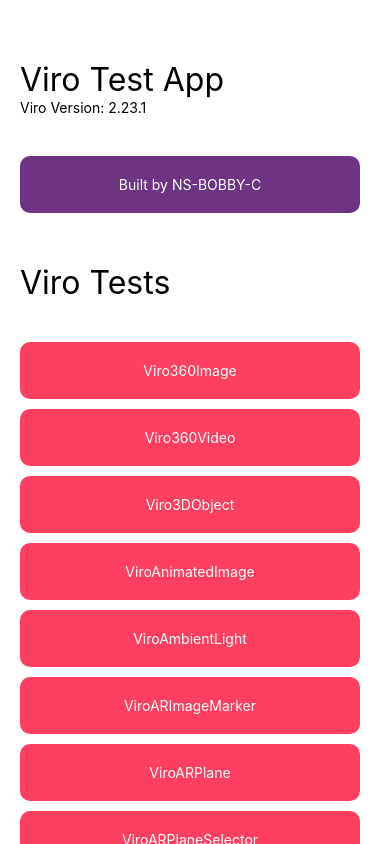
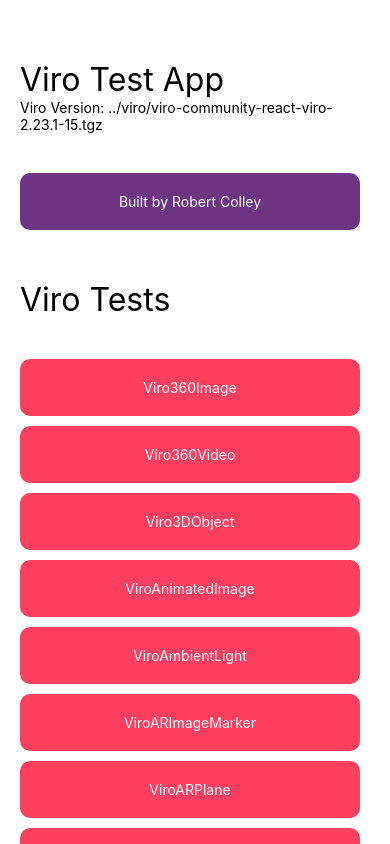
Before and after one commit to ReactVision/viro-test-bed, a React Native app: screen / in a window 390 px wide. Built offline with nearby package versions, Linux system fonts and the light colour scheme; what @viro-community/react-viro would draw is missing.

Commit message:
Update repo name
This "starter kit" has morphed into much more than just a starer kit, so it
is time to create a new one that is actually a starter kit.

```diff
--- a/App.tsx
+++ b/App.tsx
@@ -1,4 +1,4 @@
-import React, { useState } from "react";
+import React, { useEffect, useState } from "react";
 import {
   Linking,
   Pressable,
@@ -277,10 +277,12 @@ export default () => {
               </Text>
             </View>
             <Pressable
-              onPress={() => Linking.openURL("https://github.com/NS-BOBBY-C")}
+              onPress={() =>
+                Linking.openURL("https://github.com/robertjcolley")
+              }
               style={styles.bobbyButton}
             >
-              <Text style={styles.buttonText}>Built by NS-BOBBY-C</Text>
+              <Text style={styles.buttonText}>Built by Robert Colley</Text>
             </Pressable>
             {/* General Demos */}
             <View style={styles.header}>
--- a/package.json
+++ b/package.json
@@ -1,5 +1,5 @@
 {
-  "name": "expo-viro-starter-kit",
+  "name": "viro-test-bed",
   "version": "1.0.0",
   "scripts": {
     "start": "set APP_VARIANT=development&& expo start --dev-client",
@@ -10,7 +10,7 @@
     "test": "jest --watchAll"
   },
   "dependencies": {
-    "@viro-community/react-viro": "2.23.1",
+    "@viro-community/react-viro": "../viro/viro-community-react-viro-2.23.1-15.tgz",
     "expo": "^50.0.0",
     "expo-splash-screen": "~0.26.4",
     "expo-status-bar": "~1.11.1",
```
Also changed, not shown: 1 other file (tests, documents, lock files or other folders).
